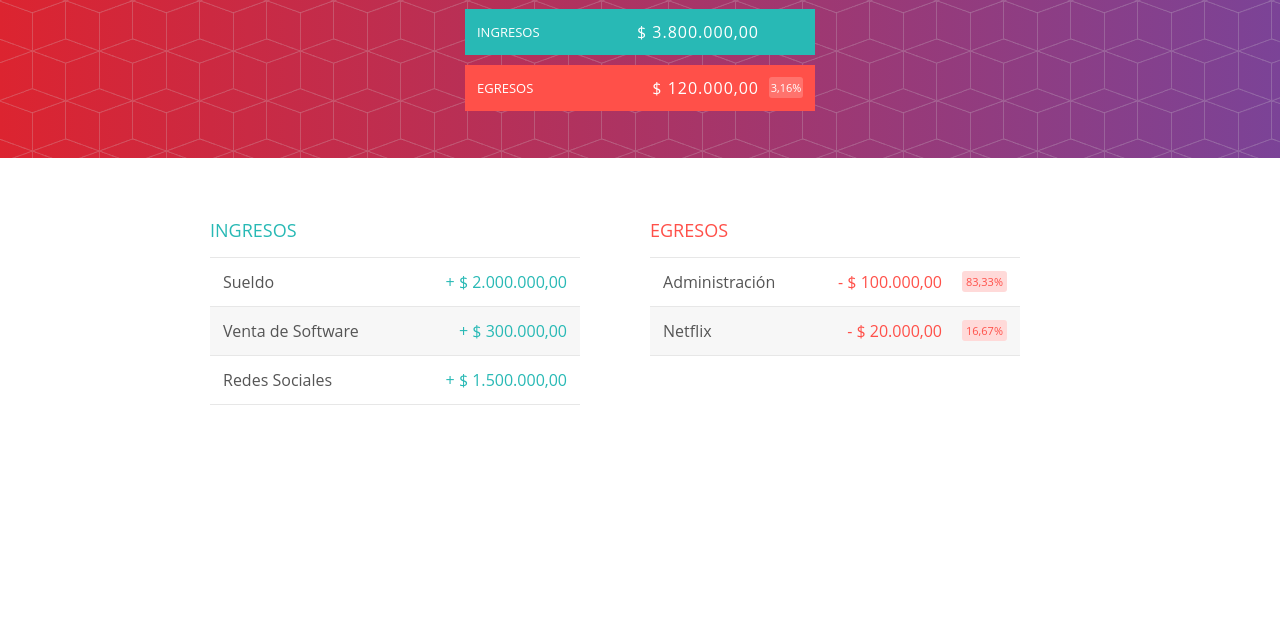
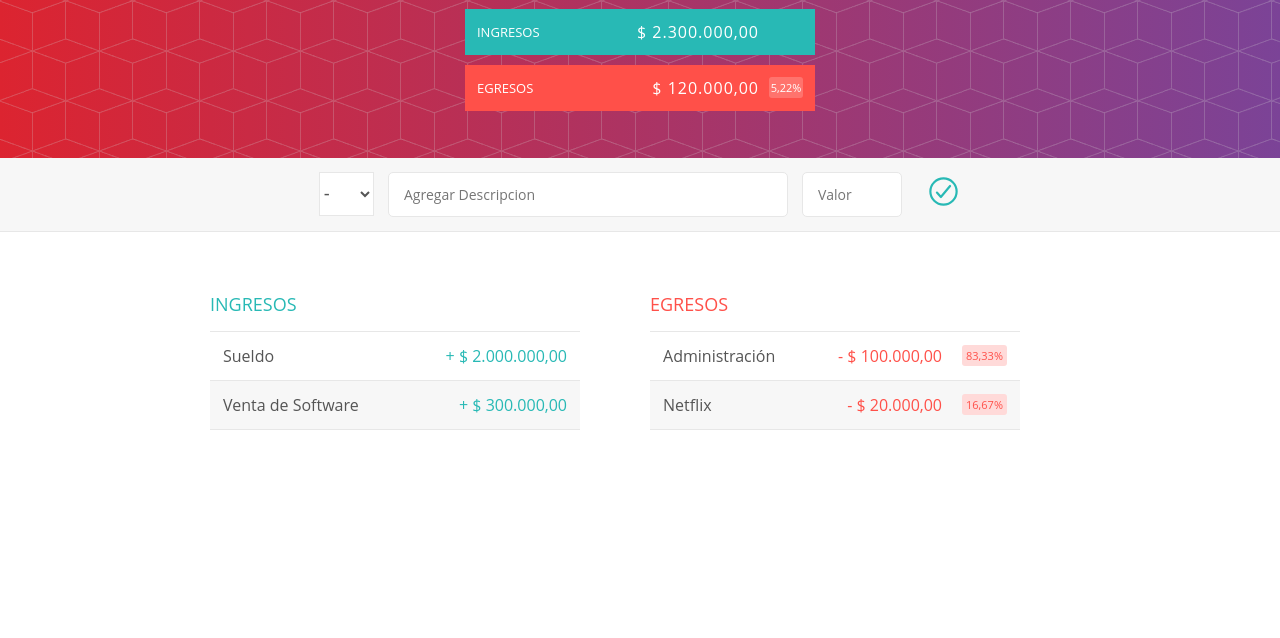
Before and after one commit to ferchris82/JavaScript, a plain HTML site: page Aplicación de Presupuesto/index.html in a window 1280 px wide. Shown: the part 162-800 px from the top of the page. Drawn offline with nearby package versions, Linux system fonts and the light colour scheme.

Commit message:
Versión 1.0

```diff
--- a/Aplicación de Presupuesto/index.html
+++ b/Aplicación de Presupuesto/index.html
@@ -31,6 +31,24 @@
             </div>
         </div>
     </div>
+
+    <form id="forma" onsubmit="return false;">
+        <div class="agregar">
+            <div class="agregar_contenedor">
+                <select class="agregar_tipo" id="">
+                    <option value="ingreso" selected>+</option>
+                    <option value="egreso" selected>-</option>
+                </select>
+                <input type="text" class="agregar_descripcion"
+                placeholder="Agregar Descripcion" id="descripcion"/>
+                <input type="number" class="agregar_valor"
+                placeholder="Valor" id="valor" step="any"/>
+                <button class="agregar_btn" onclick="agregarDato()">
+                    <ion-icon name="checkmark-circle-outline"></ion-icon>
+                </button>
+            </div>
+        </div>
+    </form>
 
     <div class="contenedor limpiarEstilos">
         <div class="ingreso">
--- a/Aplicación de Presupuesto/js/app.js
+++ b/Aplicación de Presupuesto/js/app.js
@@ -1,7 +1,6 @@
 const ingresos = [
     new Ingreso('Sueldo', 2000000),
-    new Ingreso('Venta de Software', 300000),
-    new Ingreso('Redes Sociales', 1500000)
+    new Ingreso('Venta de Software', 300000)
 ];
 
 const egresos = [
@@ -98,7 +97,8 @@ const crearEgresoHTML = (egreso) =>{
                         <div class="elemento_porcentaje">${formatoPorcentaje(egreso.valor/totalEgresos())}</div>
                         <div class="elemento_eliminar">
                             <button class="elemento_eliminar--btn">
-                                <ion-icon name="close-circle-outline"></ion-icon>
+                                <ion-icon name="close-circle-outline"
+                                onclick='eliminarEgreso(${egreso.id})'></ion-icon>
                             </button>
                         </div>
                     </div>
@@ -106,3 +106,10 @@ const crearEgresoHTML = (egreso) =>{
     `;
     return egresoHTML;
 }
+
+let eliminarEgreso = (id)=>{
+    let indiceEliminar = egresos.findIndex(egreso => egreso.id === id);
+    egresos.splice(indiceEliminar, 1);
+    cargarCabecero();
+    cargarEgresos();
+}
```
